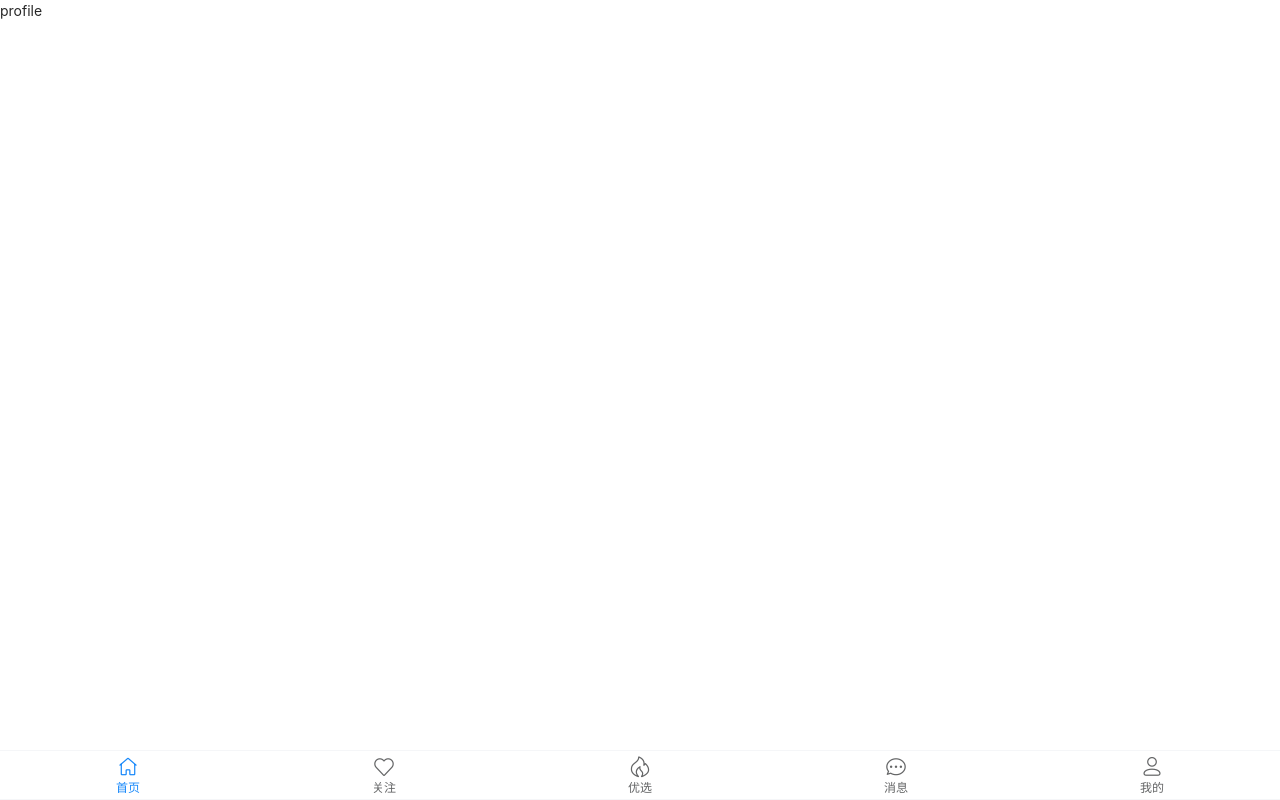
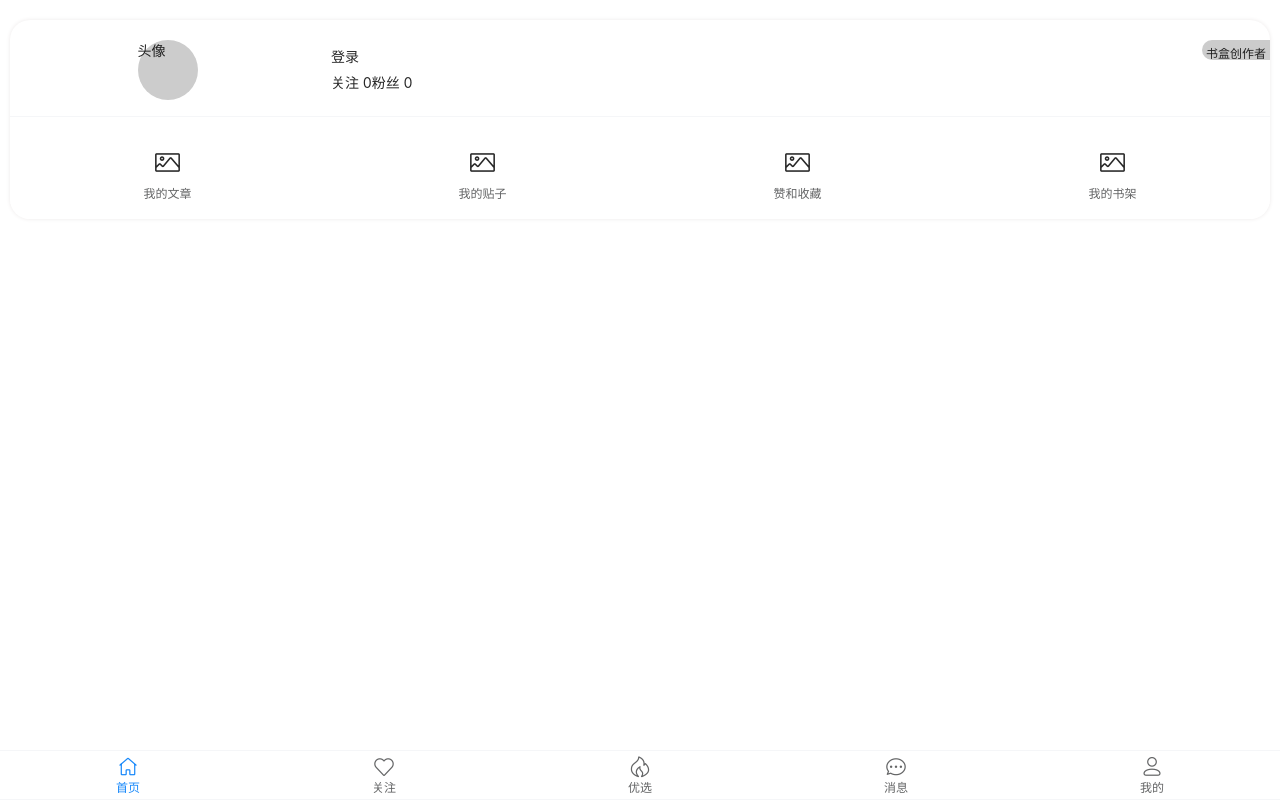
Before and after one commit to cemcoe/bookbox-web-client, a Vue app: page /profile in a window 1280 px wide. Built offline with nearby package versions, Linux system fonts and the light colour scheme.

Commit message:
feat: profile user-info

```diff
--- a/src/views/Profile/Profile.vue
+++ b/src/views/Profile/Profile.vue
@@ -1,3 +1,98 @@
 <template>
-  <div class="profile">profile</div>
+  <div class="profile">
+    <div class="user-info-container">
+      <div class="user-info">
+        <Row>
+          <Col class="avator-container" span="6" @click="goToLogin">
+            <div class="avator">头像</div>
+          </Col>
+          <Col class="info" span="12" @click="goToLogin">
+            <div class="name">登录</div>
+            <div class="number">
+              <span class="attention">关注 0</span>
+              <span class="fans">粉丝 0</span>
+            </div>
+          </Col>
+          <Col class="ext-info" span="6">
+            <div class="text-box">书盒创作者</div>
+          </Col>
+        </Row>
+      </div>
+      <Divider />
+      <div class="user-content">
+        <Grid :border="false">
+          <GridItem icon="photo-o" text="我的文章" />
+          <GridItem icon="photo-o" text="我的贴子" />
+          <GridItem icon="photo-o" text="赞和收藏" />
+          <GridItem icon="photo-o" text="我的书架" />
+        </Grid>
+      </div>
+    </div>
+  </div>
 </template>
+
+<script setup>
+import { Grid, GridItem } from 'vant';
+import { Col, Row } from 'vant';
+import { Divider } from 'vant';
+
+const goToLogin = () => {
+  console.log('gotoLogin')
+}
+
+</script>
+
+<style>
+.profile {
+  /* background-color: #000;
+  height: 300px; */
+  overflow: hidden;
+}
+.user-info-container {
+  background-color: #fff;
+  margin: 20px 10px;
+  border-radius: 20px;
+  overflow: hidden;
+  box-shadow: 0 0 4px rgb(236, 233, 233);
+}
+
+.user-info {
+  padding-top: 20px;
+}
+
+.avator-container {
+  display: flex;
+  align-items: center;
+  justify-content: center;
+}
+
+.avator {
+  width: 60px;
+  height: 60px;
+  background-color: #ccc;
+  border-radius: 50%;
+}
+
+.info {
+  /* background-color: #ccc; */
+  display: flex;
+  flex-direction: column;
+  justify-content: space-between;
+  padding: 6px;
+}
+
+.ext-info {
+  display: flex;
+  justify-content: right;
+}
+
+.text-box {
+  font-size: 12px;
+  background-color: #ccc;
+  padding: 4px;
+  height: 20px;
+  line-height: 20px;
+  border-top-left-radius: 24px;
+  border-bottom-left-radius: 24px;
+}
+</style>
```
